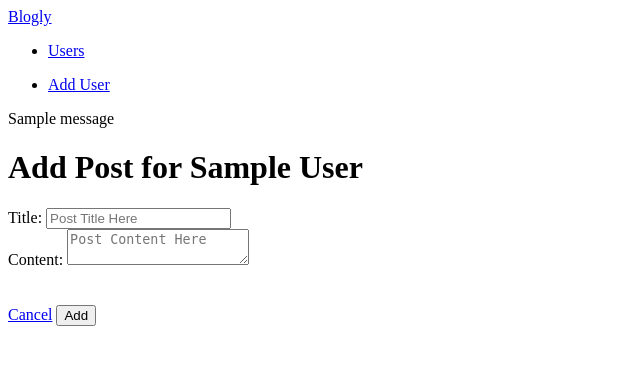
After one commit to andrekolber/SQLAlchemy_Exercise, a Flask app: page /users/1/posts/new in a window 1280 px wide. The commit adds this page. Shown: the top 365 px of the page, without its empty margins (0-640 px from the left). Run offline with Flask 2, Linux system fonts and the light colour scheme; tables that the repository leaves empty hold one stand-in row (values such as "Sample post"); one stand-in notice (Sample message) is shown.

Commit message:
added posts functionality

```diff
--- a/app.py
+++ b/app.py
@@ -1,14 +1,14 @@
 """Blogly application."""
 
-from flask import Flask, request, redirect, render_template
+from flask import Flask, request, redirect, render_template, flash
 from flask_debugtoolbar import DebugToolbarExtension
-from models import db, connect_db, User
+from models import db, connect_db, User, Post
 
 app = Flask(__name__)
 app.config['SQLALCHEMY_DATABASE_URI'] = 'postgresql:///blogly'
 app.config['SQLALCHEMY_TRACK_MODIFICATIONS'] = False
 app.config['SECRET_KEY'] = 'ihaveasecret'
-app.config['SQLALCHEMY_ECHO'] = True
+app.config['SQLALCHEMY_ECHO'] = False
 app.config['DEBUG_TB_INTERCEPT_REDIRECTS'] = False
 
 toolbar = DebugToolbarExtension(app)
@@ -17,10 +17,21 @@ connect_db(app)
 db.create_all()
 
 @app.route('/')
-def route():
-    """Redirects to a list of users"""
+def root():
+    """Show recent list of posts, most-recent first."""
 
-    return redirect('/users')
+    posts = Post.query.order_by(Post.created_at.desc()).limit(5).all()
+    return render_template("posts/homepage.html", posts=posts)
+
+
+@app.errorhandler(404)
+def page_not_found(e):
+    """Show 404 NOT FOUND page."""
+
+    return render_template('404.html'), 404
+
+#########################
+# Routes for Users
 
 @app.route('/users')
 def users_list():
@@ -88,3 +99,73 @@ def delete_user(user_id):
     db.session.commit()
 
     return redirect('/users')
+
+#########################
+# Routes for Posts
+
+@app.route('/users/<int:user_id>/posts/new')
+def post_new_form(user_id):
+    """Show a form to create a new post for user"""
+
+    user = User.query.get_or_404(user_id)
+    return render_template('posts/new.html', user = user)
+
+@app.route('/users/<int:user_id>/posts/new', methods = ["POST"])
+def new_post(user_id):
+    """Create a new post upon form submission for user"""
+
+    user = User.query.get_or_404(user_id)
+    new_post = Post(title = request.form['title'],
+                    content = request.form['content'],
+                    user = user)
+
+    db.session.add(new_post)
+    db.session.commit()
+
+    flash(f"Post '{new_post.title}' added.")
+
+    return redirect(f"/users/{user_id}")
+
+@app.route('/posts/<int:post_id>')
+def show_posts(post_id):
+    """Show post information"""
+
+    post = Post.query.get_or_404(post_id)
+
+    print(post.user_id)
+    return render_template('posts/show.html', post = post)
+
+@app.route('/posts/<int:post_id>/edit')
+def edit_post(post_id):
+    """Edit existing posts from a user"""
+
+    post = Post.query.get_or_404(post_id)
+    return render_template('posts/edit.html', post = post)
+
+@app.route('/posts/<int:post_id>/edit', methods = ["POST"])
+def update_post(post_id):
+    """Update post with new post data"""
+
+    post = Post.query.get_or_404(post_id)
+    post.title = request.form['title']
+    post.content = request.form['title']
+
+    db.session.add(post)
+    db.session.commit()
+
+    flash(f"Post '{post.title}' updated.")
+
+    return redirect(f"/users/{post.user_id}")
+
+@app.route('/posts/<int:post_id>/delete', methods = ["POST"])
+def delete_post(post_id):
+    """Delete user post"""
+
+    post = Post.query.get_or_404(post_id)
+
+    db.session.delete(post)
+    db.session.commit()
+
+    flash(f"Post '{post.title}' deleted.")
+
+    return redirect(f"/users/{post.user_id}")
--- a/models.py
+++ b/models.py
@@ -1,7 +1,8 @@
 """Models for Blogly."""
 
-from flask import app
+import datetime
 from flask_sqlalchemy import SQLAlchemy
+from sqlalchemy.orm import backref
 
 db = SQLAlchemy()
 
@@ -19,12 +20,41 @@ class User(db.Model):
     last_name = db.Column(db.Text, nullable = False)
     image_url = db.Column(db.Text, nullable = False, default = DEFAULT_IMAGE_URL)
 
+    posts = db.relationship("Post", backref = "user", cascade = "all, delete-orphan")
+
+    def __repr__(self):
+
+        return f"<{self.first_name} {self.last_name}>"
+
     @property
     def full_name(self):
         """Return full name of user"""
 
         return f"{self.first_name} {self.last_name}"
 
+
+class Post(db.Model):
+    """Model for User Posts"""
+
+    __tablename__ = "posts"
+
+    id = db.Column(db.Integer, primary_key = True, autoincrement = True)
+    title = db.Column(db.Text, nullable = False)
+    content = db.Column(db.Text, nullable = False)
+    created_at = db.Column(db.DateTime, nullable = False, default = datetime.datetime.now)
+    user_id = db.Column(db.Integer, db.ForeignKey('users.id'), nullable = False)
+
+    def __repr__(self):
+        return f"{self.title}; Content: {self.content}"
+
+    @property
+    def format_date(self):
+        """Return better-formated date"""
+
+        return self.created_at.strftime("%a %b %-d  %Y, %-I:%M %p")
+
+
+
 def connect_db(app):
     """Connect database to Flask app"""
 
--- /dev/null
+++ b/seed.py
@@ -0,0 +1,5 @@
+from models import User, Post, db
+from app import app
+
+db.drop_all()
+db.create_all()
--- /dev/null
+++ b/static/style.css
@@ -0,0 +1,4 @@
+img {
+    width: 100px;
+    height: 100px;
+}
--- a/templates/base.html
+++ b/templates/base.html
@@ -5,6 +5,7 @@
     <meta http-equiv="X-UA-Compatible" content="IE=edge">
     <meta name="viewport" content="width=device-width, initial-scale=1.0">
     <title>Blogly {% block title%}{% endblock %}</title>
+    <link rel="stylesheet" href="/static/style.css">
 </head>
 <body>
     <nav class="navbar">
@@ -19,6 +20,10 @@
         </ul>
     </nav>
     <div class="container">
+        {% for msg in get_flashed_messages() %}
+        <div class="alert"> {{msg}}</div>
+        {% endfor %}
+
         {% block content %}
         {% endblock %}
     </div>
--- /dev/null
+++ b/templates/posts/new.html
@@ -0,0 +1,28 @@
+{% extends 'base.html' %}
+
+{% block title %}Add Post{% endblock %}
+
+{% block content %}
+
+<h1>Add Post for {{user.full_name}}</h1>
+
+<form method="POST">
+    <div class="form-group">
+        <label for="title">Title:</label>
+        <input type="text" name="title" id="title" placeholder="Post Title Here">
+    </div>
+
+    <div class="form-group">
+        <label for="content">Content:</label>
+        <textarea type="text" name="content" id="content" placeholder="Post Content Here"></textarea>
+    </div>
+    <br><br>
+    <div>
+        <a href="/users/{{user.id}}/">Cancel</a>
+        <button type="submit">Add</button>
+    </div>
+</form>
+
+
+
+{% endblock %}
```
Also changed, not shown: templates/404.html (added, +13 -0 lines), templates/posts/edit.html (added, +28 -0 lines), templates/posts/homepage.html (added, +19 -0 lines), templates/posts/show.html (added, +23 -0 lines), templates/users/show.html (+14 -0 lines), test_.py (+10 -1 lines).
